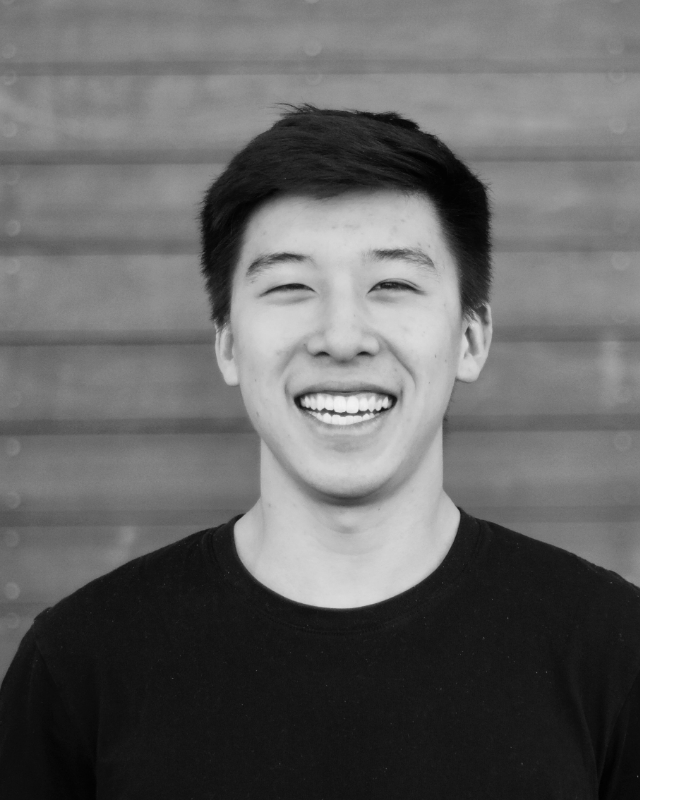
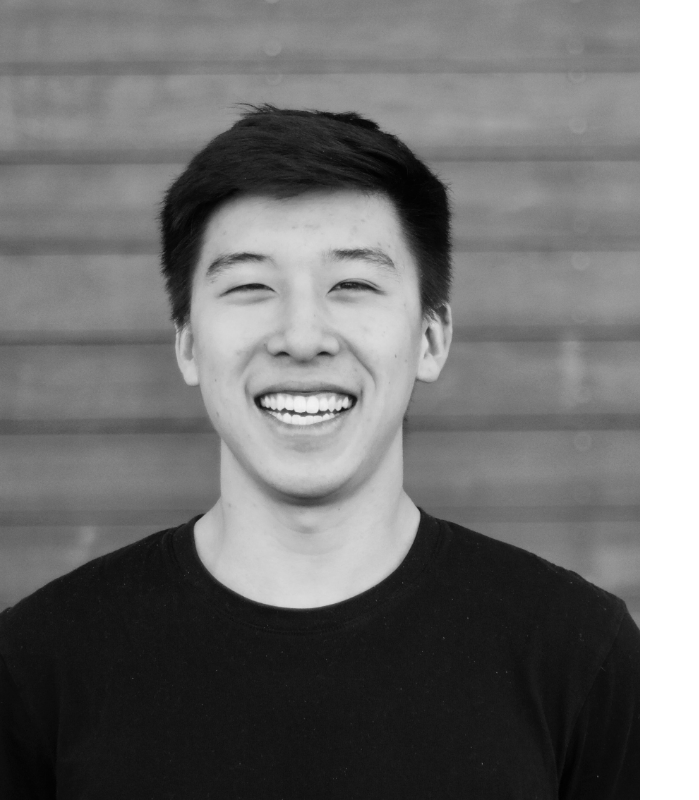
Before and after one commit to timmykuo/mywebsite, a plain HTML site: page index.html in a window 1280 px wide. Shown: the full height of the page, 0-699 px from the left. Drawn offline with Linux system fonts and the light colour scheme; files whose address does not match are found by name.

Commit message:
Add files via upload

```diff
--- a/stylesheet.css
+++ b/stylesheet.css
@@ -82,8 +82,8 @@ html, body {
 	height: 50%;
 	float: top;
     background-image: url("assets/images/me.jpg");
-    background-position: fixed;
-    background-size: cover !important;
+    background-position: center;
+    background-size: cover;
 }
 
 .about {
```
